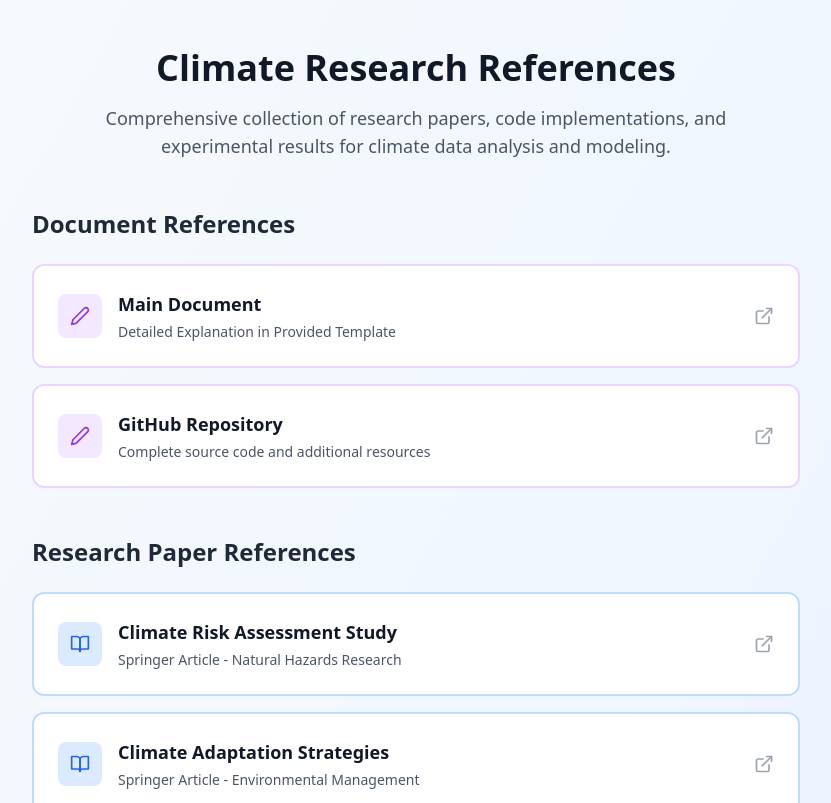
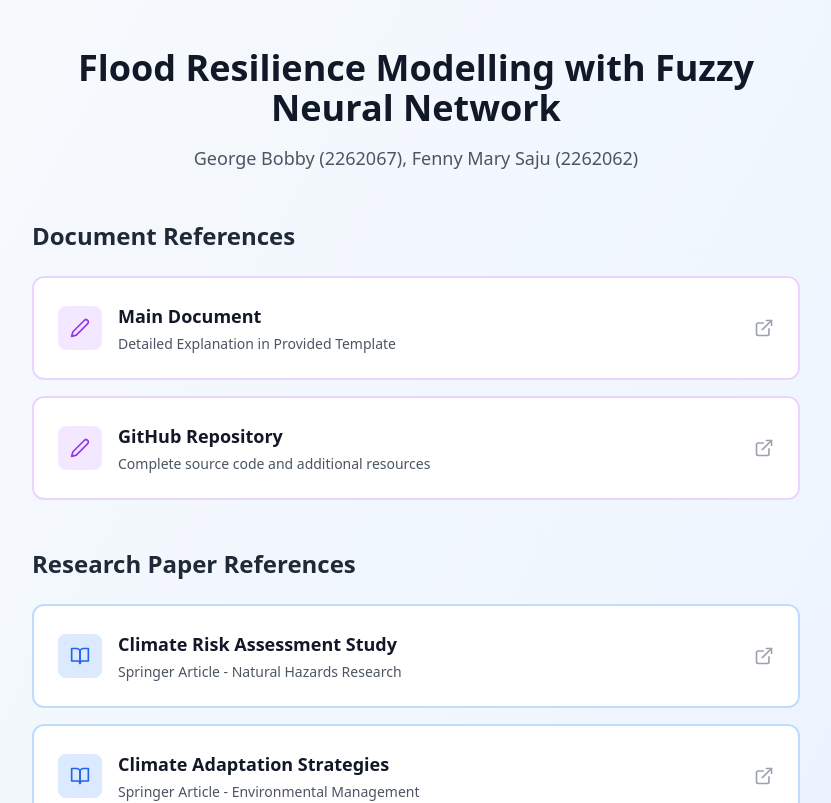
Before and after one commit to george-bobby/flood-prediction, a React (Vite) app: page / in a window 1280 px wide. Shown: the top 803 px of the page, without its empty margins (224-1055 px from the left). Built offline with nearby package versions, Linux system fonts and the light colour scheme.

Commit message:
title updates

```diff
--- a/src/pages/Home.tsx
+++ b/src/pages/Home.tsx
@@ -141,10 +141,10 @@ const Home = () => {
         {/* Header */}
         <div className="text-center mb-12">
           <h1 className="text-4xl font-bold text-gray-900 mb-4">
-            Climate Research References
+            Flood Resilience Modelling with Fuzzy Neural Network
           </h1>
           <p className="text-lg text-gray-600 max-w-2xl mx-auto">
-            Comprehensive collection of research papers, code implementations, and experimental results for climate data analysis and modeling.
+            George Bobby (2262067), Fenny Mary Saju (2262062)
           </p>
         </div>
 
```
